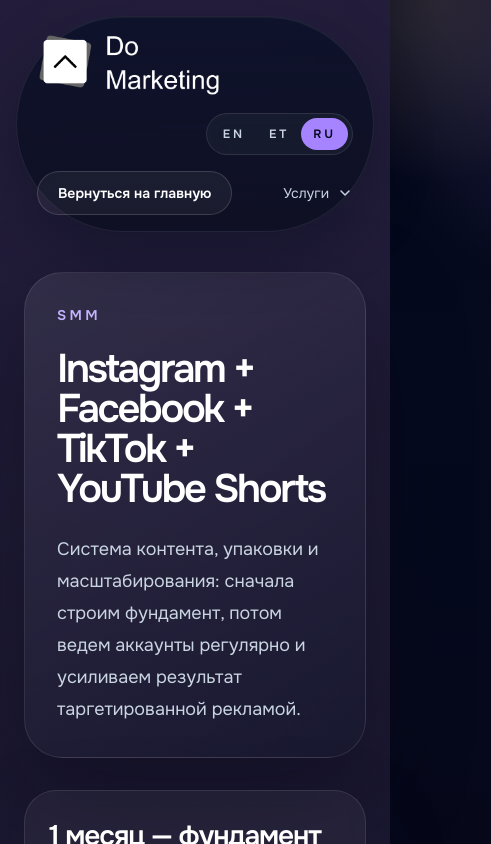
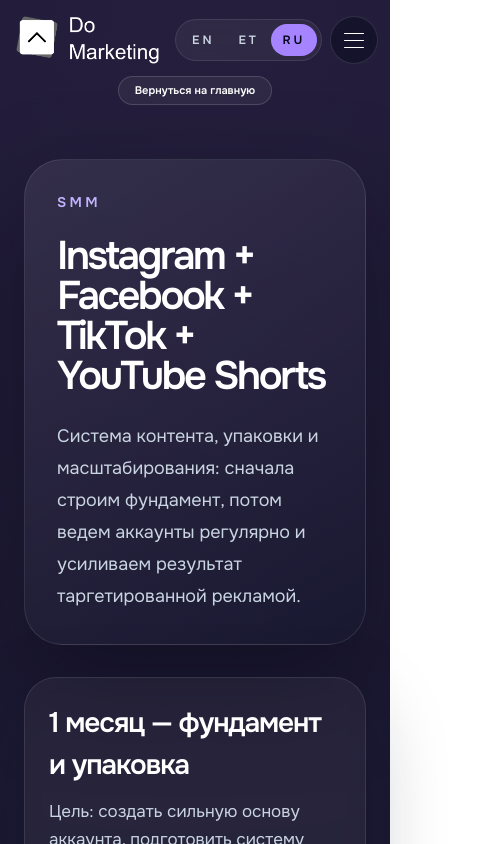
Before and after one commit to ignatevako-ko/site, a Next.js app: page /smm in a window 390 px wide. Shown: the top 844 px of the page, 491 px wide, since content can reach past the window. Built offline with nearby package versions, Linux system fonts and the light colour scheme.

Commit message:
Fix header logo and nav spacing

```diff
--- a/src/components/brand-logo.tsx
+++ b/src/components/brand-logo.tsx
@@ -7,15 +7,15 @@
 export function BrandLogo({ compact = false }: BrandLogoProps) {
   return (
     <Image
-      src="/brand/logo-white-site.png"
+      src="/brand/logo-white-site-cropped.png"
       alt="Do.Marketing"
-      width={compact ? 220 : 220}
-      height={compact ? 77 : 100}
+      width={compact ? 165 : 220}
+      height={compact ? 55 : 74}
       priority={compact}
       className={`block w-auto ${
-        compact ? "h-16 sm:h-[4.5rem]" : "h-16 sm:h-20"
+        compact ? "h-12 sm:h-[3.375rem]" : "h-16 sm:h-20"
       }`}
-      sizes={compact ? "220px" : "220px"}
+      sizes={compact ? "165px" : "220px"}
     />
   );
 }
--- a/src/components/site-header.tsx
+++ b/src/components/site-header.tsx
@@ -33,6 +33,16 @@
   align?: "center" | "left";
 };
 
+type MobileMenuProps = {
+  content: SiteDictionary;
+  items: Array<{ href: string; label: string }>;
+  isOpen: boolean;
+  menuId: string;
+  servicesLabel: string;
+  resolveNavHref: (href: string) => string;
+  onClose: () => void;
+};
+
 export function SiteHeader({
   content,
   currentLanguage,
@@ -50,9 +60,8 @@
   const [isServicesMenuOpen, setIsServicesMenuOpen] = useState(false);
   const servicesMenuId = useId();
   const resolvedServiceMenuLabel = serviceMenuLabel ?? content.sections.services;
-  const servicesMenuItems = (
-    servicesMenuItemsOverride ?? [...getServicesMenuItems(servicesRouteLanguage)]
-  ).filter((item) => item.label !== "SMM");
+  const servicesMenuItems =
+    servicesMenuItemsOverride ?? [...getServicesMenuItems(servicesRouteLanguage)];
   const hasServicesItem = content.nav.some(
     (item) =>
       item.href === "#services" || item.label === content.sections.services,
@@ -71,37 +80,64 @@
   }, []);
 
   return (
-    <header className="sticky top-0 z-50 px-4 pt-4 lg:px-6">
-      <div className="glass-shell mx-auto flex w-full max-w-7xl flex-wrap items-center justify-between gap-4 rounded-full px-5 py-4 sm:flex-nowrap lg:gap-6 lg:px-8">
+    <header className="relative z-50 px-4 pt-4 md:sticky md:top-0 lg:px-6">
+      <div className="mx-auto flex w-full max-w-7xl flex-col gap-3 px-0 py-0 md:flex-row md:flex-nowrap md:items-center md:gap-4 md:rounded-full md:border md:border-white/8 md:bg-[linear-gradient(180deg,rgba(10,16,39,0.82),rgba(8,12,28,0.72))] md:px-5 md:py-4 md:shadow-[0_20px_60px_rgba(2,6,23,0.32),inset_0_1px_0_rgba(255,255,255,0.04)] md:backdrop-blur-[18px] lg:gap-6 lg:px-8">
+        <div className="flex w-full items-start justify-between gap-4 md:w-auto md:shrink-0 md:items-center">
           <Link href={homeHref} aria-label="Do.Marketing home" className="shrink-0">
             <BrandLogo compact />
           </Link>
 
+          <div className="flex shrink-0 items-center gap-2 md:hidden">
+            {showLanguageSwitcher ? (
+              <LanguageSwitcher
+                currentLanguage={currentLanguage}
+                onChange={onLanguageChange}
+                hrefs={languageLinks}
+                compact
+              />
+            ) : null}
+
+            {showServicesMenu ? (
+              <button
+                type="button"
+                className="inline-flex h-12 w-12 shrink-0 items-center justify-center rounded-full border border-white/12 bg-slate-950/40 text-white backdrop-blur transition hover:border-violet-300/45 hover:bg-white/8 focus:outline-none focus:ring-2 focus:ring-violet-300/45"
+                aria-label={isServicesMenuOpen ? "Close menu" : "Open menu"}
+                aria-expanded={isServicesMenuOpen}
+                aria-controls={`${servicesMenuId}-mobile-menu`}
+                onClick={() => setIsServicesMenuOpen((current) => !current)}
+              >
+                <span className="flex w-5 flex-col gap-1.5" aria-hidden="true">
+                  <span className="h-px w-full rounded-full bg-current" />
+                  <span className="h-px w-full rounded-full bg-current" />
+                  <span className="h-px w-full rounded-full bg-current" />
+                </span>
+              </button>
+            ) : null}
+          </div>
+        </div>
+
         {homeButtonLabel ? (
           <Link
             href={homeHref}
-            className="order-3 inline-flex min-h-11 shrink-0 items-center justify-center rounded-full border border-white/15 bg-white/5 px-5 text-sm font-semibold text-white transition hover:border-violet-300/60 hover:bg-white/10 sm:order-none"
+            className="order-3 inline-flex min-h-[1.8rem] w-fit max-w-full shrink-0 self-center items-center justify-center rounded-full border border-white/15 bg-white/5 px-4 text-[11px] font-semibold text-white transition hover:border-violet-300/60 hover:bg-white/10 md:order-none md:min-h-11 md:self-auto md:px-5 md:text-sm"
           >
             {homeButtonLabel}
           </Link>
         ) : null}
 
         {showServicesMenu ? (
-          <div className="order-4 md:hidden">
-            <ServicesMenu
-              label={resolvedServiceMenuLabel}
+          <MobileMenu
+            content={content}
             items={[...servicesMenuItems]}
-              menuId={`${servicesMenuId}-mobile`}
             isOpen={isServicesMenuOpen}
-              onOpen={() => setIsServicesMenuOpen(true)}
+            menuId={`${servicesMenuId}-mobile-menu`}
+            servicesLabel={resolvedServiceMenuLabel}
+            resolveNavHref={resolveNavHref}
             onClose={() => setIsServicesMenuOpen(false)}
-              onToggle={() => setIsServicesMenuOpen((current) => !current)}
-              align="left"
           />
-          </div>
         ) : null}
 
-        <nav className="hidden items-center gap-8 md:flex">
+        <nav className="hidden min-w-0 flex-1 items-center justify-center gap-8 md:flex">
           {showServicesMenu && !hasServicesItem ? (
             <ServicesMenu
               label={resolvedServiceMenuLabel}
@@ -138,7 +174,7 @@
           )}
         </nav>
 
-        <div className="ml-auto flex items-center gap-3">
+        <div className="hidden shrink-0 items-center gap-3 md:flex">
           <div className="hidden text-right sm:block">
             <a
               href={`tel:${content.contacts.phone}`}
@@ -164,6 +200,94 @@
         </div>
       </div>
     </header>
+  );
+}
+
+function MobileMenu({
+  content,
+  items,
+  isOpen,
+  menuId,
+  servicesLabel,
+  resolveNavHref,
+  onClose,
+}: MobileMenuProps) {
+  const [isServicesOpen, setIsServicesOpen] = useState(false);
+  const mobileServiceItems = [
+    ...items.slice(0, 2),
+    items[items.length - 1],
+  ].filter(Boolean);
+
+  return (
+    <div
+      id={menuId}
+      className={`order-4 overflow-hidden rounded-[1.35rem] border border-white/10 bg-slate-950/88 backdrop-blur transition-all duration-200 md:hidden ${
+        isOpen
+          ? "max-h-[34rem] opacity-100"
+          : "pointer-events-none max-h-0 border-transparent opacity-0"
+      }`}
+    >
+      <div className="grid gap-1 p-2">
+        {content.nav.map((item) => {
+          const isServicesItem =
+            item.href === "#services" || item.label === content.sections.services;
+
+          if (isServicesItem) {
+            return (
+              <div key={`${item.href}-${item.label}`} className="rounded-[1rem] bg-white/[0.03] p-2">
+                <button
+                  type="button"
+                  className="flex w-full items-center justify-between rounded-[0.85rem] px-3 py-2 text-left text-sm font-semibold uppercase tracking-[0.16em] text-violet-200 transition hover:bg-white/7 focus:bg-white/7 focus:outline-none"
+                  aria-expanded={isServicesOpen}
+                  onClick={() => setIsServicesOpen((current) => !current)}
+                >
+                  <span>{servicesLabel}</span>
+                  <svg
+                    aria-hidden="true"
+                    viewBox="0 0 20 20"
+                    className={`h-4 w-4 transition ${isServicesOpen ? "rotate-180" : ""}`}
+                    fill="none"
+                    stroke="currentColor"
+                    strokeWidth="1.8"
+                    strokeLinecap="round"
+                    strokeLinejoin="round"
+                  >
+                    <path d="m5 7.5 5 5 5-5" />
+                  </svg>
+                </button>
+                <div
+                  className={`grid gap-1 overflow-hidden transition-all ${
+                    isServicesOpen ? "max-h-52 pt-1 opacity-100" : "max-h-0 opacity-0"
+                  }`}
+                >
+                  {mobileServiceItems.map((service) => (
+                    <Link
+                      key={service.href}
+                      href={service.href}
+                      className="block rounded-[0.85rem] px-3 py-2.5 text-base text-slate-100 transition hover:bg-white/7 hover:text-violet-100"
+                      onClick={onClose}
+                    >
+                      {service.label}
+                    </Link>
+                  ))}
+                </div>
+              </div>
+            );
+          }
+
+          return (
+            <Link
+              key={`${item.href}-${item.label}`}
+              href={resolveNavHref(item.href)}
+              className="block rounded-[0.85rem] px-3 py-2 text-sm font-semibold uppercase tracking-[0.16em] text-violet-200 transition hover:bg-white/7 focus:bg-white/7 focus:outline-none"
+              onClick={onClose}
+            >
+              {item.label}
+            </Link>
+          );
+        })}
+      </div>
+    </div>
   );
 }
 
```
Also changed, not shown: public/brand/logo-white-site-cropped.png (added). Lines whose indentation alone changed are shown as unchanged.
